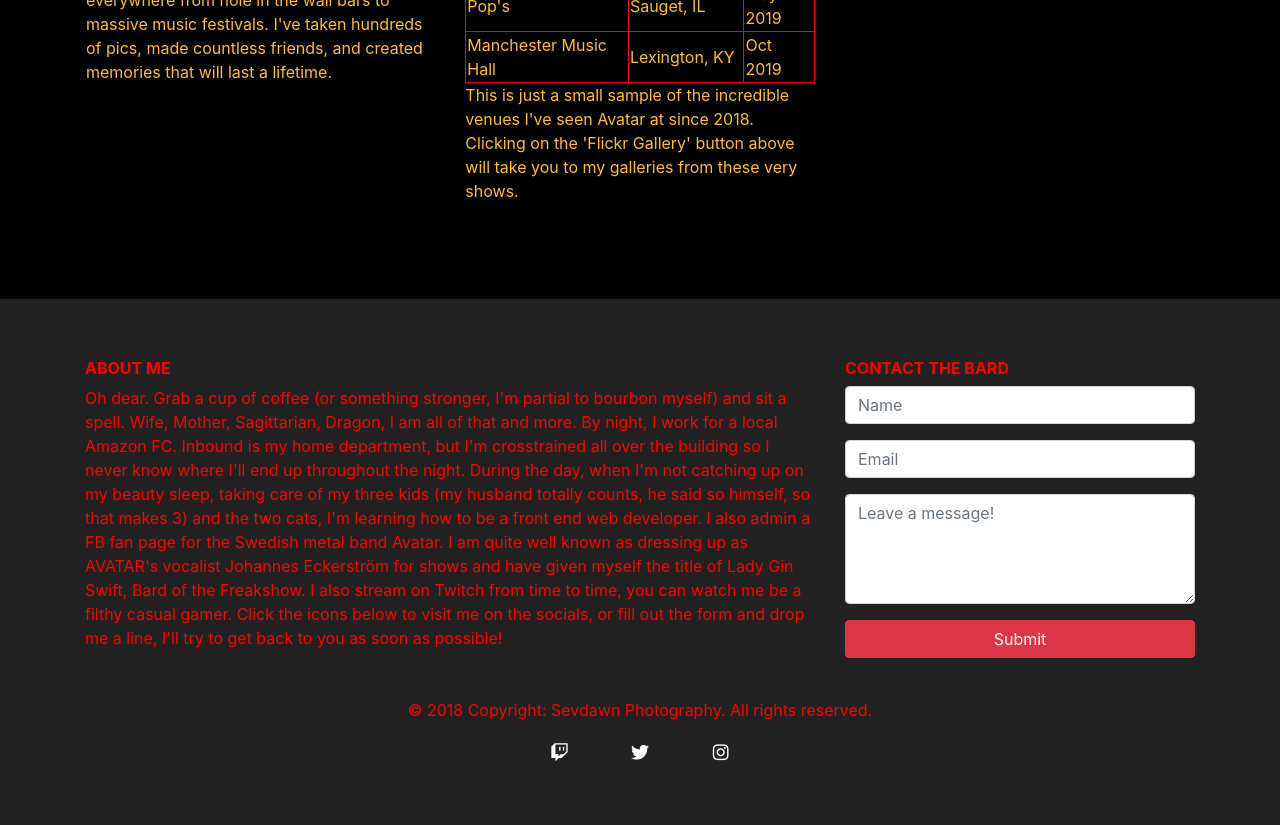
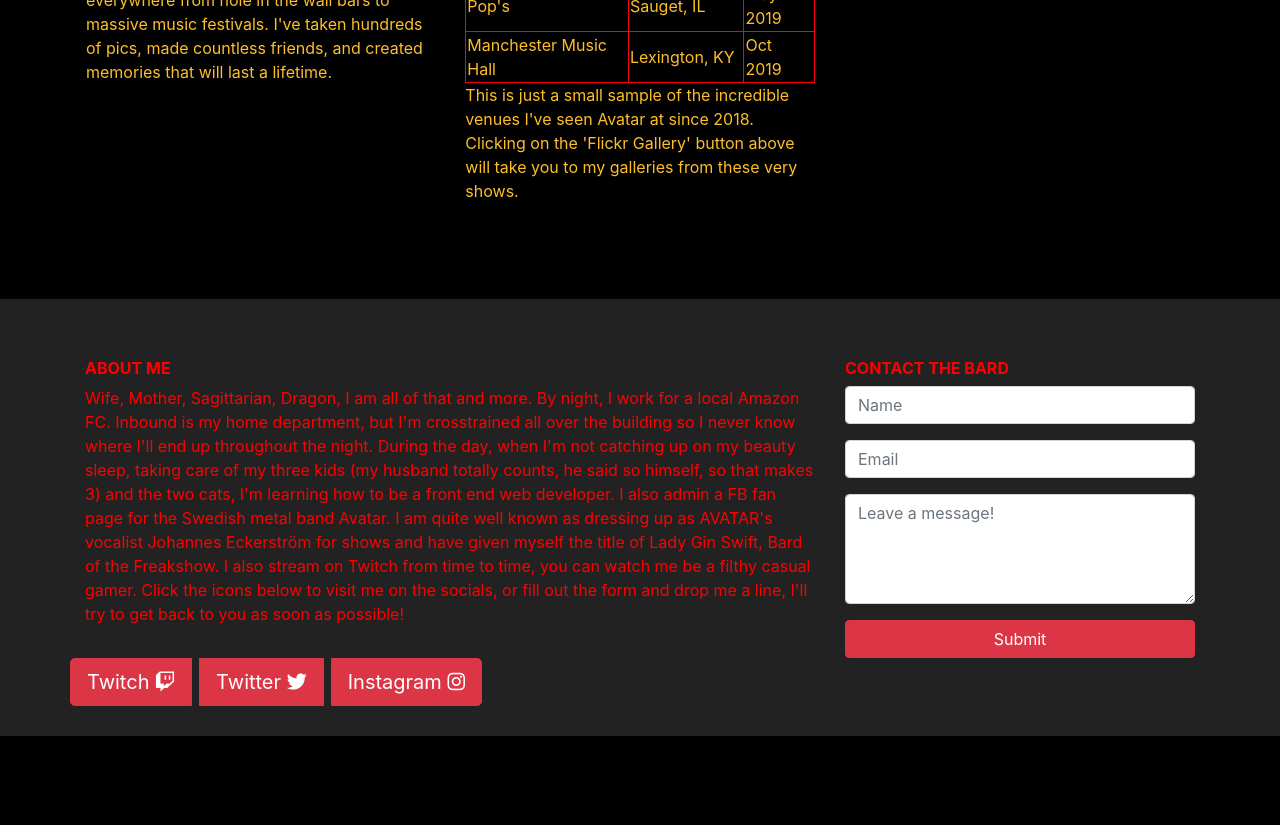
Before and after one commit to sevdawn/myshiningstar, a plain HTML site: page index.html in a window 1280 px wide. Shown: the part 1308-2133 px from the top of the page. After the commit the page ends 2044 px from the top, so only its background shows below. Drawn offline with nearby package versions, Linux system fonts and the light colour scheme.

Commit message:
added social media icons, updated README

```diff
--- a/index.html
+++ b/index.html
@@ -5,14 +5,11 @@
     <title>My Shining Star</title>
 	<meta charset="utf-8">
 	<meta name="viewport" content="width=device-width, initial-scale=1">
-    <link rel="stylesheet" href="https://stackpath.bootstrapcdn.com/bootstrap/4.3.1/css/bootstrap.min.css" integrity="sha384-ggOyR0iXCbMQv3Xipma34MD+dH/1fQ784/j6cY/iJTQUOhcWr7x9JvoRxT2MZw1T" crossorigin="anonymous">    <link rel="stylesheet" type="text/css" href="main.css">
-	<link rel="stylesheet" href="https://cdnjs.cloudflare.com/ajax/libs/font-awesome/5.11.2/css/all.css">
-	<link rel="stylesheet" type="text/css" href="./main.css">
+    <link rel="stylesheet" href="https://stackpath.bootstrapcdn.com/bootstrap/4.3.1/css/bootstrap.min.css" integrity="sha384-ggOyR0iXCbMQv3Xipma34MD+dH/1fQ784/j6cY/iJTQUOhcWr7x9JvoRxT2MZw1T" crossorigin="anonymous">
+	<script src="https://kit.fontawesome.com/9441620942.js" crossorigin="anonymous"></script>
+	<link rel="stylesheet" type="text/css" href="main.css">
 	</head>
-
 <body>
-
-
 	<nav class="navbar navbar-expand-md">
 		<a class="navbar-brand" href="#">My Shining Star</a>
 		<button class="navbar-toggler navbar-dark" type="button" data-toggle="collapse" data-target="#main-navigation">
@@ -94,15 +91,16 @@
 	<footer class="page-footer">
 		<div class="container">
 			<div class="row">
-				<div class="col-lg-8 col-md-8 col-sm-12">
+				<div class="col-md-8 col-sm-10">
 					<h6 class="text-uppercase font-weight-bold">About Me</h6>
-					Oh dear. Grab a cup of coffee (or something stronger, I'm partial to bourbon myself) and sit a spell. Wife, Mother,
-				Sagittarian, Dragon, I am all of that and more. By night, I work for a local Amazon FC. Inbound is my home department, but I'm crosstrained
+					 <p>Wife, Mother, Sagittarian, Dragon, I am all of that and more. By night, I work for a local Amazon FC. Inbound is my home department, but I'm crosstrained
 				all over the building so I never know where I'll end up throughout the night. During the day, when I'm not catching up on my beauty sleep,
 				taking care of my three kids (my husband totally counts, he said so himself, so that makes 3) and the two cats, I'm learning how to be a front end web
 				developer. I also admin a FB fan page for the Swedish metal band Avatar. I am quite well known as dressing up as AVATAR's vocalist Johannes Eckerström
 				for shows and have given myself the title of Lady Gin Swift, Bard of the Freakshow. I also stream on Twitch from time to time, you can watch me be a filthy casual gamer.
-				Click the icons below to visit me on the socials, or fill out the form and drop me a line, I'll try to get back to you as soon as possible!				</div>
+				Click the icons below to visit me on the socials, or fill out the form and drop me a line, I'll try to get back to you as soon as possible!	</p>
+				</div>
+
 
 				<div class="col-lg-4 col-md-4 col-sm-12">
 					<h6 class="text-uppercase font-weight-bold">Contact the Bard</h6>
@@ -119,21 +117,15 @@
 						<button type="submit" class="btn btn-danger btn-block">Submit</button>
 					  </form>
 				</div>
+				<div class="btn-group btn-group-lg">
+				<a class="btn btn-danger mr-2" href="https://www.twitch.tv/sevdawn">Twitch <i class="fab fa-twitch"></i></a>
+				<a class="btn btn-danger mr-2" href="https://twitter.com/SevDawn">Twitter <i class="fab fa-twitter"></i></a>
+				<a class="btn btn-danger" href="https://www.instagram.com/sevdawn/">Instagram <i class="fab fa-instagram"></i></a>
 			</div>
-		</div>
-
-
-		<div class="footer-copyright text-center">© 2018 Copyright: Sevdawn Photography. All rights reserved.
-			<div class="social-buttons">
-				<a href="https://www.twitch.tv/sevdawn"><i class="fab fa-twitch"></i></a>
-				<a href="https://twitter.com/SevDawn"><i class="fab fa-twitter"></i></a>
-				<a href="https://www.instagram.com/sevdawn"><i class="fab fa-instagram"></i></a>
-
 			</div>
 		</div>
 
 		</footer>
-
 
 		<script src="https://cdnjs.cloudflare.com/ajax/libs/jquery/3.5.1/jquery.js" integrity="sha512-WNLxfP/8cVYL9sj8Jnp6et0BkubLP31jhTG9vhL/F5uEZmg5wEzKoXp1kJslzPQWwPT1eyMiSxlKCgzHLOTOTQ==" crossorigin="anonymous"></script>
 		<script src="https://cdnjs.cloudflare.com/ajax/libs/popper.js/1.14.7/umd/popper.min.js" integrity="sha384-UO2eT0CpHqdSJQ6hJty5KVphtPhzWj9WO1clHTMGa3JDZwrnQq4sF86dIHNDz0W1" crossorigin="anonymous"></script>
--- a/main.css
+++ b/main.css
@@ -4,26 +4,23 @@ body {
     background: #000000;
 }
 
- .modal-footer, .modal-content {
-	border-top: 0 none;
-    border-bottom: 0 none;
-	background: #000000;
-}
-
-table, th, td {
+table,
+th,
+td {
     border: 1px solid #ff0008;
 }
 
- h1.flickr, h1.contact {
+h1.flickr,
+h1.contact {
     text-align: center;
-	color:  #ff0000;
+    color: #ff0000;
 }
 
 
 
 /*--- countdown clock ---*/
 
-#clockdiv{
+#clockdiv {
     font-family: sans-serif;
     color: #fdbf29;
     display: inline-block;
@@ -32,21 +29,21 @@ table, th, td {
     font-size: 20px;
 }
 
-#clockdiv > div{
+#clockdiv>div {
     padding: 5px;
     border-radius: 3px;
     background: #ff0008;
     display: inline-block;
 }
 
-#clockdiv div > span{
+#clockdiv div>span {
     padding: 5px;
     border-radius: 3px;
     background: #ff0008;
     display: inline-block;
 }
 
-.smalltext{
+.smalltext {
     padding-top: 5px;
     font-size: 16px;
 }
@@ -187,7 +184,10 @@ table, th, td {
     text-transform: uppercase;
 }
 
-  .svcd-days, .svcd-hours, .svcd-mins, .svcd-secs {
+.svcd-days,
+.svcd-hours,
+.svcd-mins,
+.svcd-secs {
     text-align: center;
     font-size: 24px;
     font-weight: bold;
@@ -223,47 +223,6 @@ table, th, td {
     padding: 40px 0;
 }
 
-/*---social media buttons ---*/
-
-.social-buttons a{
-	display: inline-flex;
-	text-decoration: none;
-	font-size: 18px;
-	width: 60px;
-	height: 60px;
-	color: #fff;
-	justify-content: center;
-	align-items: center;
-	position: relative;
-	margin: 0 8px;
-  }
-
-  .social-buttons a::before{
-	content: "";
-	position: absolute;
-	width: 60px;
-	height: 60px;
-	background: linear-gradient(45deg,#22a6b3,#30336b);
-	border-radius: 50%;
-	z-index: -1;
-	transition: 0.3s ease-in;
-  }
-
-  .social-buttons a:hover::before{
-	transform: scale(0);
-  }
-
-  .social-buttons a i{
-	transition: 0.3s ease-in;
-  }
-
-  .social-buttons a:hover i{
-	background: linear-gradient(45deg,#22a6b3,#30336b);
-	-webkit-background-clip: text;
-	-webkit-text-fill-color: transparent;
-	transform: scale(2.2);
-  }
-
 
 
 /*--- media queries ---*/
--- a/main.js
+++ b/main.js
@@ -1,20 +1,10 @@
-// Modal JS //
-
-$(document).ready(function(){
-    $("#more").click(function(){
-        $("#more-modal").modal("show");
-    });
-});
-
-
 // external JSON file JS //
 
-
-$(document).ready(function () {
-    $.getJSON("venues.json", function (data) {
+$(document).ready(function() {
+  $.getJSON("venues.json", function(data) {
 
       var arrItems = [];
-        $.each(data, function (index, value) {
+      $.each(data, function(index, value) {
           arrItems.push(value);
       });
 
@@ -27,7 +17,6 @@ $(document).ready(function () {
               }
           }
       }
-
 
       var table = document.createElement("table");
 
@@ -109,7 +98,7 @@ function getTimeRemaining(endtime) {
 form.addEventListener("submit", e => {
   e.preventDefault();
   fetch(form.action, {
-	  method : "POST",
+      method: "POST",
       body: new FormData(document.getElementById("sheetdb-form")),
   }).then(
       response => response.json()
```
Also changed, not shown: gallery/index.html (+7 -3 lines), README.md. Lines whose indentation alone changed are shown as unchanged.
